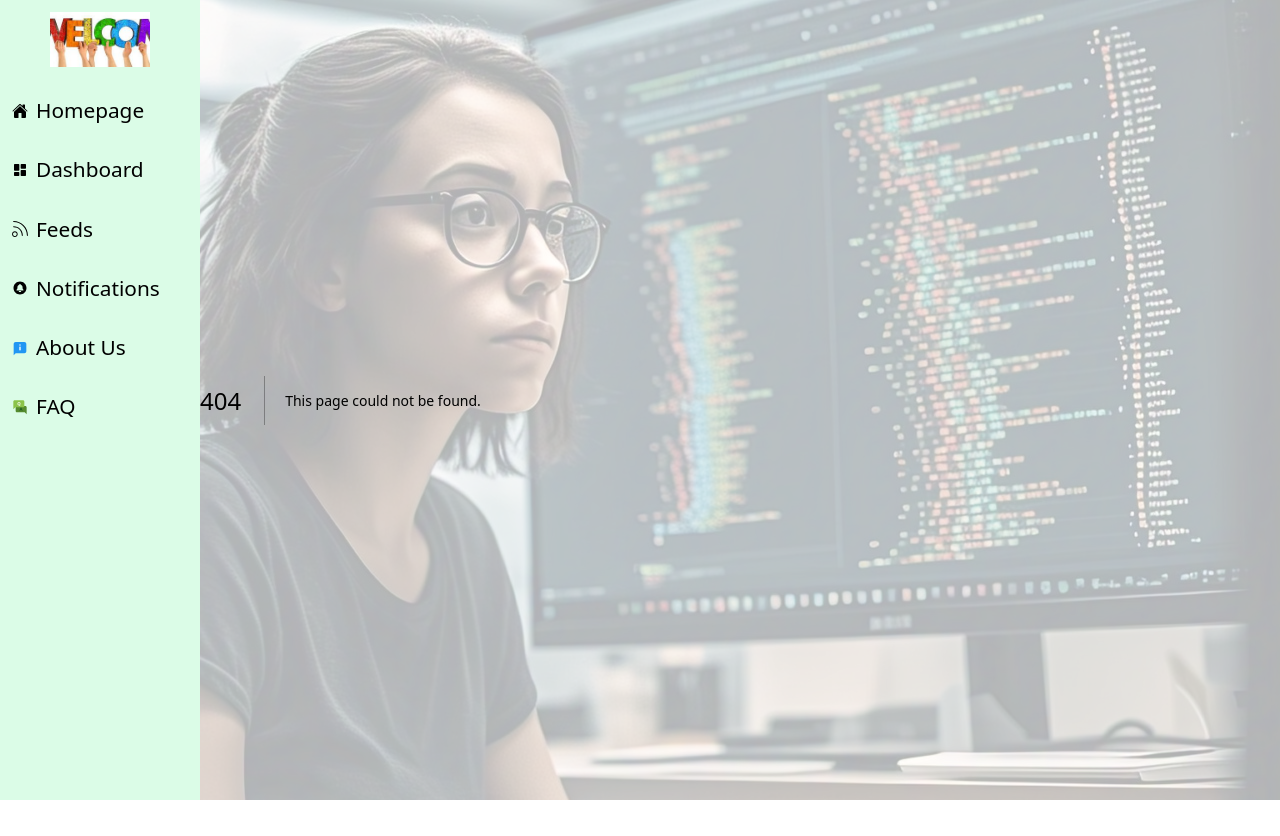
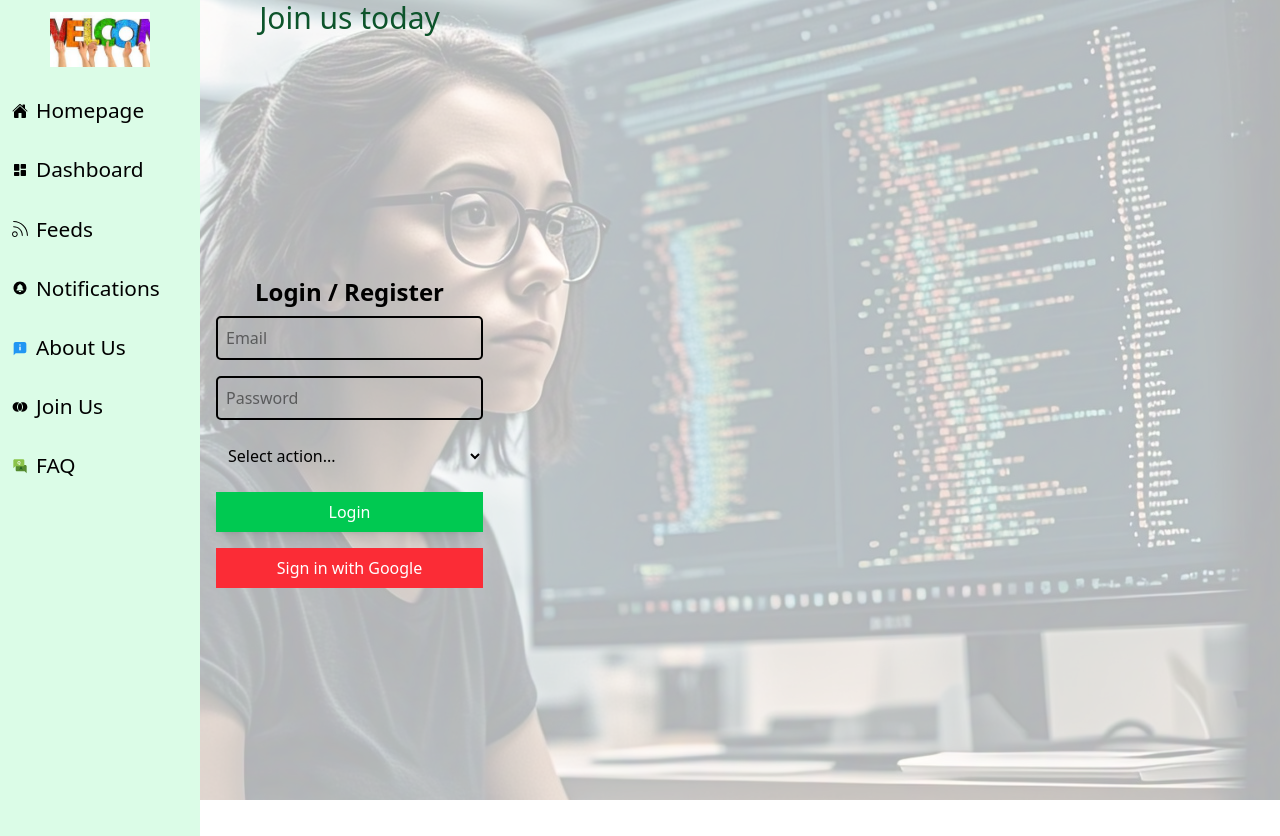
Before and after one commit to PRINCE-CEEJAY/REFINED-NEXTJS-PROJECTS, a Next.js app: page /sidebar/join in a window 1280 px wide. Before the commit this address had no page. Before the commit the page ends 800 px from the top, so only its background shows below. Built offline with nearby package versions, Linux system fonts and the light colour scheme.

Commit message:
Added more routes and fixed bugs ...

```diff
--- a/app/components/Login.jsx
+++ b/app/components/Login.jsx
@@ -83,7 +83,7 @@ const Login = () => {
 
       <button
         onClick={() => handleAuth(selectedAction)}
-        className="bg-green-500 text-white p-2 w-full my-2"
+        className="bg-green-500 text-white p-2 w-full my-2 shadow-lg"
       >
         {selectedAction === "register" ? "Register" : "Login"}
       </button>
--- a/app/components/QUIZ.jsx
+++ b/app/components/QUIZ.jsx
@@ -1,7 +1,7 @@
 "use client";
 import React, { useEffect, useReducer, useState } from "react";
 import { useContext } from "react";
-import { Content } from "../page";
+import { Content } from "@/app/page";
 
 const Quiz = () => {
   const quizData = useContext(Content);
--- a/app/navbar/Navbar.jsx
+++ b/app/navbar/Navbar.jsx
@@ -7,6 +7,7 @@ import { SlFeed } from "react-icons/sl";
 import { IoNotificationsCircle } from "react-icons/io5";
 import { FcAbout } from "react-icons/fc";
 import { FcFaq } from "react-icons/fc";
+import { MdJoinFull } from "react-icons/md";
 
 const Navbar = () => {
   return (
@@ -52,6 +53,13 @@ const Navbar = () => {
           <li>About Us</li>
         </Link>
         <Link
+          href="/sidebar/join"
+          className="flex space-x-2 hover:text-blue-800 items-center"
+        >
+          <MdJoinFull />
+          <li>Join Us</li>
+        </Link>
+        <Link
           href="/sidebar/faq"
           className="flex space-x-2 hover:text-blue-800 items-center"
         >
--- a/app/page.js
+++ b/app/page.js
@@ -2,9 +2,11 @@
 import DialogBox from "./components/DialogBox";
 import FetchData from "./components/FetchData";
 import Login from "./components/Login";
-import { createContext } from "react";
+import { createContext, useContext } from "react";
 
 import Animation from "./components/Animation";
+import Quiz from "./components/QUIZ";
+import UserProvider, { userCredential } from "./components/UserProvider";
 
 export const Content = createContext();
 
@@ -78,12 +80,13 @@ let quizData = [
 ];
 
 export default function Home() {
+  const { user } = useContext(userCredential);
   return (
     <main>
       <Content.Provider value={quizData}>
         <div className="relative min-h-screen overflow-hidden min-w-screen">
           <Animation />
-          <Login />
+          {user && <Quiz />}
         </div>
       </Content.Provider>
     </main>
--- a/app/sidebar/dashboard/page.js
+++ b/app/sidebar/dashboard/page.js
@@ -3,7 +3,6 @@
 import React, { useContext } from "react";
 import FetchData from "@/app/components/FetchData";
 import Notes from "@/app/components/Notes";
-import Quiz from "@/app/components/QUIZ";
 import { userCredential } from "@/app/components/UserProvider";
 
 const DashboardPage = () => {
@@ -14,8 +13,9 @@ const DashboardPage = () => {
       <h1 className="text-center text-lg font-bold">
         Welcome {user || "Guest"}
       </h1>
+
       <FetchData />
-      <Quiz />
+
       <Notes />
     </div>
   );
--- /dev/null
+++ b/app/sidebar/join/page.jsx
@@ -0,0 +1,13 @@
+import Login from "@/app/components/Login";
+import React from "react";
+
+const page = () => {
+  return (
+    <div>
+      <h1 className="text-center text-3xl text-green-900">Join us today</h1>
+      <Login />
+    </div>
+  );
+};
+
+export default page;
```
